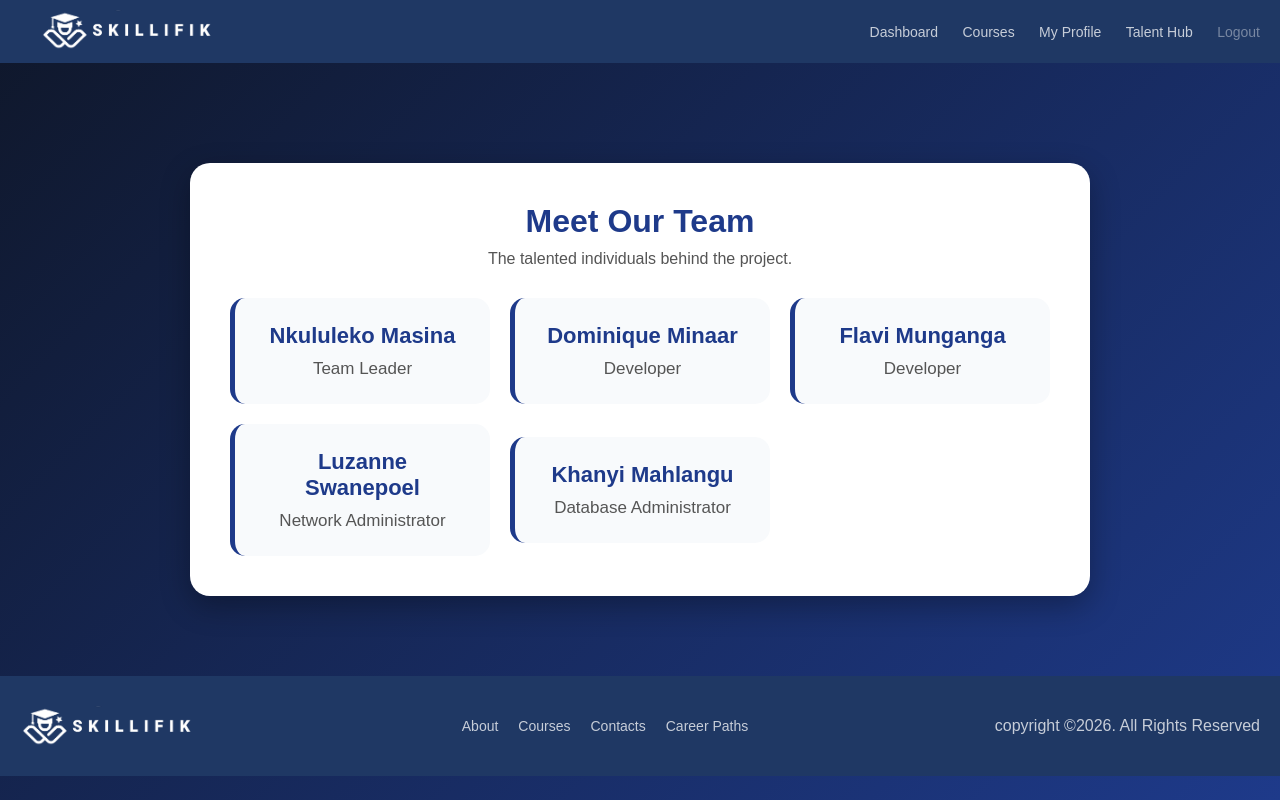
After one commit to skilifik26-dev/skillsdev, a Flask app: template templates/about.html in a window 1280 px wide. The commit adds this page. Run offline with Flask 3, Linux system fonts and the light colour scheme; the template is opened without the code that fills it, so the values that code supplies are empty.

Commit message:
Add files via upload

```diff
--- /dev/null
+++ b/templates/about.html
@@ -0,0 +1,316 @@
+<!DOCTYPE html>
+<html lang="en">
+<head>
+    <meta charset="UTF-8">
+    <meta name="viewport" content="width=device-width, initial-scale=1.0">
+    <title>About Our Team</title>
+
+    <style>
+        *{
+            margin:0;
+            padding:0;
+            box-sizing:border-box;
+            font-family: Arial, sans-serif;
+        }
+
+        body{
+            background: linear-gradient(135deg, #0f172a, #1e3a8a);
+            min-height:100vh;
+            margin: 0;
+            padding: 0;
+        }
+
+nav {
+    background: #1F3864;
+    padding: 10px 20px;
+    display: flex;
+    justify-content: space-between;
+    align-items: center;
+}
+
+nav a {
+    color: rgba(255,255,255,0.75);
+    text-decoration: none;
+    font-size: 14px;
+    margin-left: 20px;
+}
+
+ul {
+    display: none;
+}
+
+nav a:hover {
+    color: white;
+}
+
+nav img {
+    height: 40px;
+    margin-left: 0;
+}
+
+.login_and_reg_nav {
+    justify-content: center;
+}
+
+/* ── DROPDOWN MENU ── */
+.dropbtn {
+    margin: 0;
+    cursor: pointer;
+}
+
+.dropdown-menu {
+  position: relative;
+  display: none;
+}
+
+.dropdown-content {
+  display: none;
+  position: absolute;
+  background-color: #1F3864;
+  min-width: max-content;
+  box-shadow: 0px 8px 16px 0px rgba(0,0,0,0.2);
+  z-index: 1;
+  margin-top: 5px;
+  padding: 5.5px;
+}
+
+.dropdown-content a {
+  color: white;
+  padding: 15px 5px;
+  text-decoration: none;
+  display: block;
+  margin: 0;
+}
+
+.dropdown-content a:hover {
+    color: black;
+}
+
+.show {
+    display:block;
+}
+
+
+
+        .container{
+            width:90%;
+            max-width:900px;
+            margin-top: 90px;
+            background:#fff;
+            border-radius:20px;
+            padding:40px;
+            box-shadow:0 10px 30px rgba(0,0,0,0.3);
+            align-items: center;
+            justify-content: center;
+            margin: 100px auto 0;
+        }
+
+
+
+        h1{
+            text-align:center;
+            color:#1e3a8a;
+            margin-bottom:10px;
+        }
+
+        .subtitle{
+            text-align:center;
+            color:#555;
+            margin-bottom:30px;
+        }
+
+        .team-grid{
+            display:grid;
+            grid-template-columns:repeat(auto-fit, minmax(220px,1fr));
+            gap:20px;
+            align-items: center;
+            justify-content: center;
+        }
+
+        .card{
+            background:#f8fafc;
+            align-items: center;
+            justify-content: center;
+            padding:25px;
+            border-radius:15px;
+            text-align:center;
+            transition:0.3s;
+            border-left:5px solid #1e3a8a;
+
+        }
+
+        .card:hover{
+            transform:translateY(-8px);
+            box-shadow:0 8px 20px rgba(0,0,0,0.2);
+        }
+
+        .name{
+            font-size:22px;
+            font-weight:bold;
+            color:#1e3a8a;
+            margin-bottom:10px;
+        }
+
+        .role{
+            color:#555;
+            font-size:17px;
+        }
+
+
+footer {
+    background: #1F3864;
+    padding: 5px 10px;
+    height: 100px;
+    padding: 20px;
+    display: flex;
+    align-items: center;
+    justify-content: space-between;
+    margin-top: 80px;
+
+}
+
+footer div {
+    display: flex;
+    align-items: center;
+    justify-content: space-around;
+}
+
+footer p{
+    color: rgba(255,255,255,0.75);
+    margin: 0;
+}
+
+footer a {
+    color: rgba(255,255,255,0.75);
+    text-decoration: none;
+    font-size: 14px;
+    margin-left: 20px;
+    display: block;
+}
+
+footer a:hover {
+    color: white;
+}
+
+
+@media (max-width: 900px) {
+    .bar-menu {
+        display: none;
+    }
+
+    .dropdown-menu {
+        position:static;
+        display: block;
+    }
+
+    footer {
+        display: flex;
+        flex-direction: column;
+        align-items: center;
+        justify-content: space-between;
+    }
+
+    footer img {
+        display: none
+    }
+}
+
+
+
+
+        @media(max-width:600px){
+            .container{
+                padding:25px;
+            }
+
+            h1{
+                font-size:28px;
+            }
+        }
+
+
+
+    </style>
+</head>
+<body>
+    <nav>
+        <a href="{{ url_for('dashboard') }}">
+            <img src="{{ url_for('static', filename='pictures/skillifik1.png') }}"
+                alt="SkillsDev" style="height:40px;">
+        </a>
+        <div class="bar-menu">
+            <a href="{{ url_for('dashboard') }}">Dashboard</a>
+            <a href="{{ url_for('courses') }}">Courses</a>
+            <a href="{{ url_for('profile') }}">My Profile</a>
+            <a href="{{ url_for('talent') }}">Talent Hub</a>
+            <a href="{{ url_for('logout') }}"
+            style="color:rgba(255,255,255,0.4)">Logout</a>
+        </div>
+
+        <div class="dropdown-menu">
+            <button onclick="myFunction()" class="dropbtn">
+                <img src="{{url_for('static', filename='pictures/menu_icon.png')}}" />
+            </button>
+            <div id="myDropdown" class="dropdown-content">
+                <a href="{{ url_for('dashboard') }}">Dashboard</a>
+                <a href="{{ url_for('courses') }}">Courses</a>
+                <a href="{{ url_for('profile') }}">My Profile</a>
+                <a href="{{ url_for('talent') }}">Talent Hub</a>
+                <a href="{{ url_for('logout') }}"
+                    style="color:rgba(255,255,255,0.4)">Logout</a>
+            </div>
+        </div>
+    </nav>
+
+    <div class="container">
+        <h1>Meet Our Team</h1>
+        <p class="subtitle">
+            The talented individuals behind the project.
+        </p>
+
+        <div class="team-grid">
+
+            <div class="card">
+                <div class="name">Nkululeko Masina</div>
+                <div class="role">Team Leader</div>
+            </div>
+
+            <div class="card">
+                <div class="name">Dominique Minaar</div>
+                <div class="role">Developer</div>
+            </div>
+
+            <div class="card">
+                <div class="name">Flavi Munganga</div>
+                <div class="role">Developer</div>
+            </div>
+
+            <div class="card">
+                <div class="name">Luzanne Swanepoel</div>
+                <div class="role">Network Administrator</div>
+            </div>
+
+            <div class="card">
+                <div class="name">Khanyi Mahlangu</div>
+                <div class="role">Database Administrator</div>
+            </div>
+
+        </div>
+    </div>
+
+
+    <footer>
+        <img src="{{ url_for('static', filename='pictures/skillifik1.png') }}"
+            alt="SkillsDev" style="height:40px;">
+        <div>
+            <a href="{{ url_for('about') }}">About</a>
+            <a href="">Courses</a>
+            <a href="">Contacts</a>
+            <a href="">Career Paths</a>
+        </div>
+        <p>copyright &copy;2026. All Rights Reserved</p>
+
+    </footer>
+
+</body>
+</html>
--- a/templates/base.html
+++ b/templates/base.html
@@ -62,12 +62,13 @@
         <img src="{{ url_for('static', filename='pictures/skillifik1.png') }}"
             alt="SkillsDev" style="height:40px;">
         <div>
-            <a href="">About</a>
+            <a href="{{ url_for('about') }}">About</a>
             <a href="">Courses</a>
             <a href="">Contacts</a>
             <a href="">Career Paths</a>
         </div>
         <p>copyright &copy;2026. All Rights Reserved</p>
+
     </footer>
 
     <script src="{{ url_for('static', filename='responsiveness.js') }}"></script>
```
